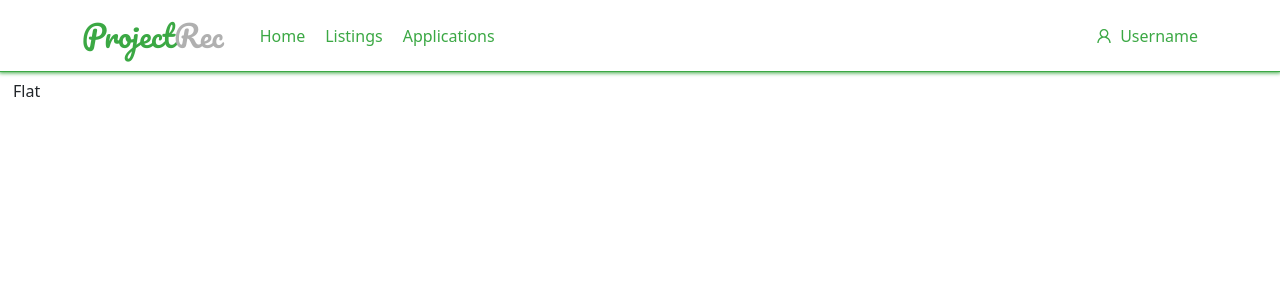
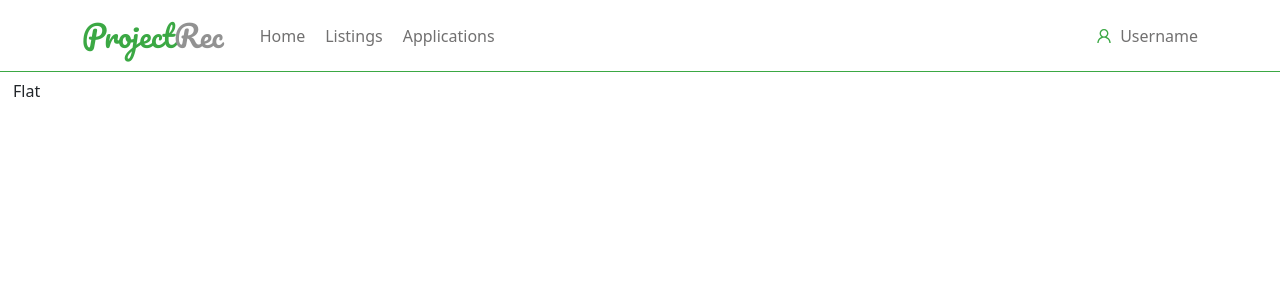
Before and after one commit to MurrayEoghan/hr-project, a React (Create React App) app: page / in a window 1280 px wide. Shown: the top 300 px of the page. Built offline with nearby package versions, Linux system fonts and the light colour scheme; the HTML template or start-up script is replaced by a standard one.

Commit message:
Further adjusted nav style

```diff
--- a/src/App.jsx
+++ b/src/App.jsx
@@ -1,5 +1,5 @@
 import {Routes, Route} from 'react-router-dom'
-import IndexPage from './Components/IndexPage';
+import IndexPage from './Components/IndexPage/IndexPage';
 import Navigation from './Components/Navigation/Navigation';
 import './App.scss';
 
--- a/src/Components/IndexPage.jsx
+++ b/src/Components/IndexPage/IndexPage.jsx
@@ -1,6 +1,6 @@
 import React from 'react'
 import {Button} from 'react-bootstrap'
-import "../theme.scss"
+import "../../theme.scss"
 
 export default function IndexPage() {
     return <Button variant='flat'>Flat</Button>
--- a/src/Components/Navigation/Navigation.jsx
+++ b/src/Components/Navigation/Navigation.jsx
@@ -21,13 +21,6 @@ export default function Navigation() {
         label: 'Log Out'
     }]
 
-    // const items = (
-    //     <Menu>
-    //         <Menu.Item>Messages</Menu.Item>
-    //         <Menu.Item>Pending Requests</Menu.Item>
-    //         <Menu.Item>Status Centre</Menu.Item>
-    //     </Menu>
-    // )
 
     return (
         <Navbar className="nav-wrapper">
@@ -40,7 +33,7 @@ export default function Navigation() {
           </div>
           <Navbar.Collapse className="justify-content-end">
             <Dropdown menu={{items}} className='user-dropdown'>
-                <Space><UserOutlined />Username</Space>
+                <Space><UserOutlined /><span className='username-text'>Username</span></Space>
             </Dropdown>
           </Navbar.Collapse>
         </Container>
--- a/src/Components/Navigation/style.scss
+++ b/src/Components/Navigation/style.scss
@@ -1,6 +1,6 @@
 .nav-wrapper {
     border-bottom: 1px solid #3ba844;
-    box-shadow: 0px 0px 4px 1px #3ba844;
+    position: sticky;
 }
 
 .project-text {
@@ -10,13 +10,17 @@
 }
 
 .rec-text {
-    color: #B0B0B0;
+    color: #929292;
     font-family: 'Pacifico';
     font-size: 30px;
 }
 
+.username-text {
+    color: #717070;
+}
+
 .navigation-link {
-    color: #3ba844 !important;
+    color: #717070 !important;
     margin-right: 20px;
     font-size: 1rem !important;
     font-weight: 500 !important;
```
